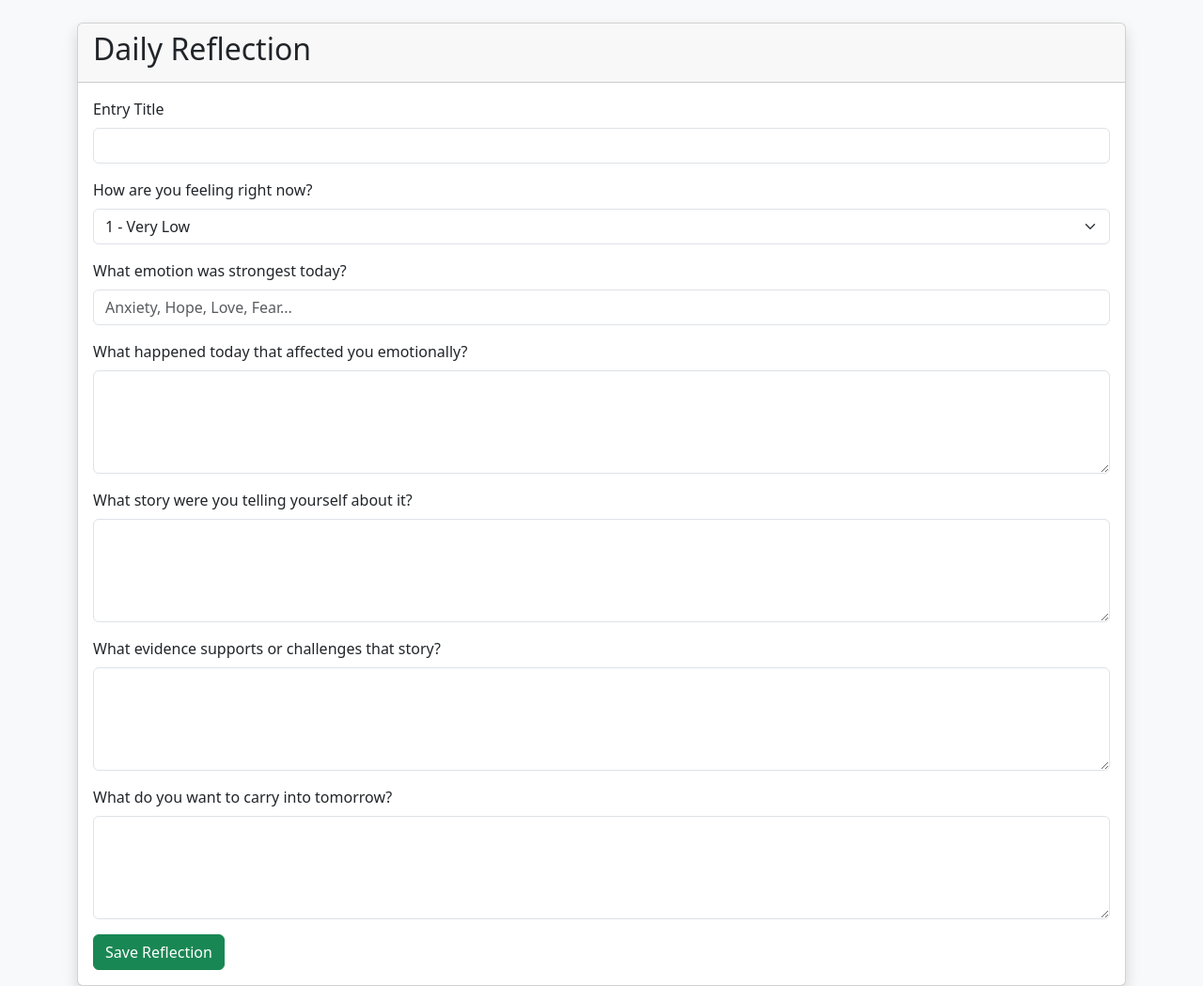
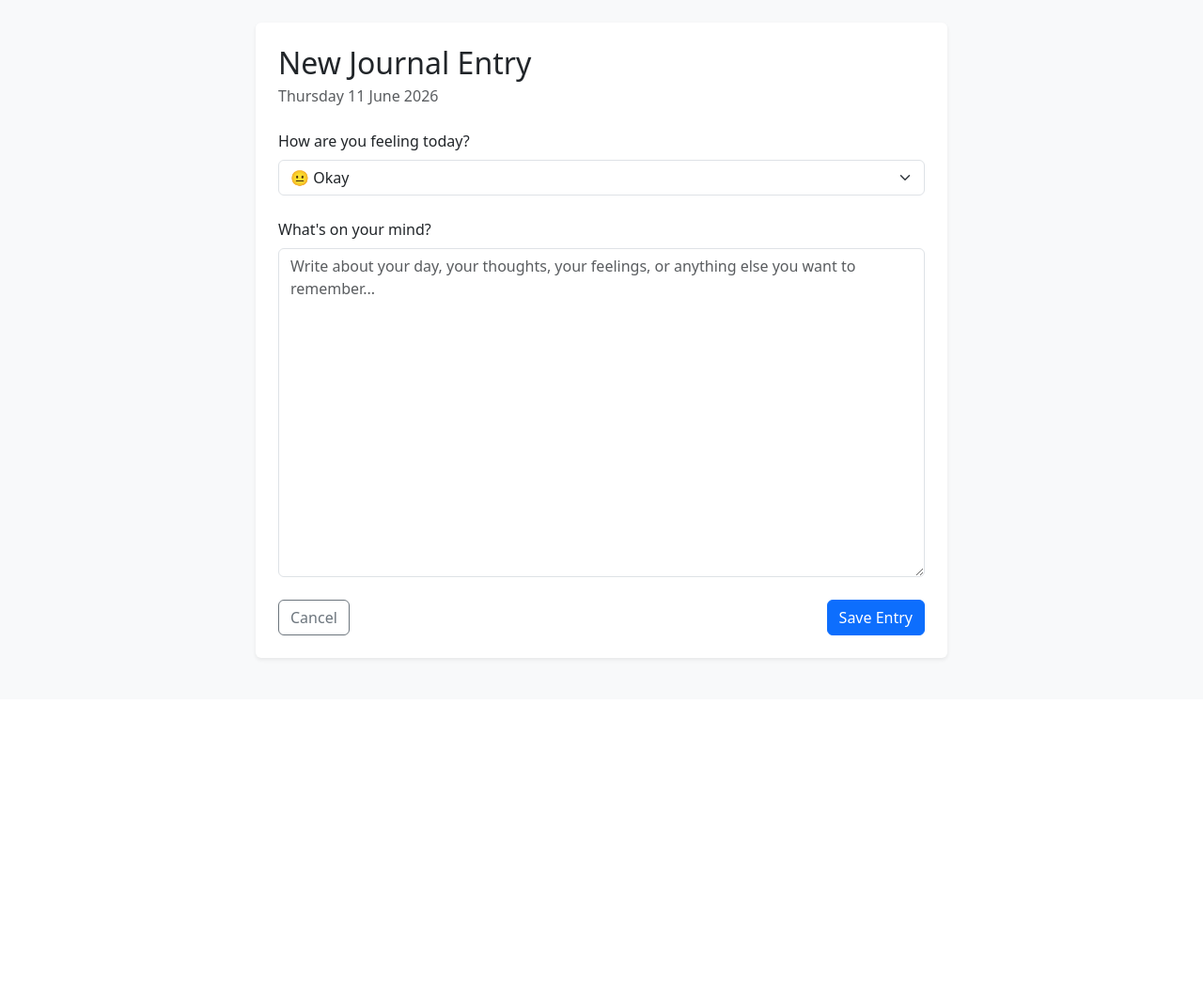
Before and after one commit to dippa1982/Journal, a Flask app: page /new-entry in a window 1280 px wide. Shown: the part 56-1105 px from the top of the page at 94% size. After the commit the page ends 759 px from the top, so only its background shows below. Run offline with Flask 3, Linux system fonts and the light colour scheme; the visitor is signed in with stand-in values (Sample User, id 1).

Commit message:
Add files via upload

```diff
--- a/app.py
+++ b/app.py
@@ -77,37 +77,12 @@ class User(UserMixin, db.Model):
 class Entry(db.Model):
     id = db.Column(db.Integer, primary_key=True)
 
-    title = db.Column(
-        db.String(200),
-        nullable=False
-    )
-
     mood_score = db.Column(
         db.Integer,
         nullable=False
     )
 
-    strongest_emotion = db.Column(
-        db.String(100),
-        nullable=False
-    )
-
-    emotional_event = db.Column(
-        db.Text,
-        nullable=False
-    )
-
-    personal_story = db.Column(
-        db.Text,
-        nullable=False
-    )
-
-    evidence = db.Column(
-        db.Text,
-        nullable=False
-    )
-
-    tomorrow_focus = db.Column(
+    content = db.Column(
         db.Text,
         nullable=False
     )
@@ -246,32 +221,25 @@ def dashboard():
         Entry.created_at.desc()
     ).all()
 
-    emotion_counter = Counter()
-
-    for entry in entries:
-        emotion_counter[entry.strongest_emotion] += 1
-
-    top_emotions = emotion_counter.most_common(5)
-
     total_entries = len(entries)
 
-    if total_entries > 0:
+    if total_entries:
         average_mood = round(
-            sum(entry.mood_score for entry in entries)
-            / total_entries,
+            sum(
+                e.mood_score
+                for e in entries
+            ) / total_entries,
             1
         )
     else:
         average_mood = 0
 
     return render_template(
-    'dashboard.html',
-    entries=entries,
-    total_entries=total_entries,
-    average_mood=average_mood,
-    top_emotions=top_emotions
-)
-
+        'dashboard.html',
+        entries=entries,
+        total_entries=total_entries,
+        average_mood=average_mood
+    )
 
 # --------------------------------------------------
 # New Entry
@@ -284,13 +252,8 @@ def new_entry():
     if request.method == 'POST':
 
         entry = Entry(
-            title=request.form['title'],
-            mood_score=request.form['mood_score'],
-            strongest_emotion=request.form['strongest_emotion'],
-            emotional_event=request.form['emotional_event'],
-            personal_story=request.form['personal_story'],
-            evidence=request.form['evidence'],
-            tomorrow_focus=request.form['tomorrow_focus'],
+            mood_score=int(request.form['mood_score']),
+            content=request.form['content'],
             user_id=current_user.id
         )
 
@@ -301,13 +264,18 @@ def new_entry():
 
         return redirect(url_for('dashboard'))
 
-    return render_template('new_entry.html')
+    return render_template(
+        'new_entry.html',
+        now=datetime.now()
+    )
 
 
 # --------------------------------------------------
 # Edit Entry
 # --------------------------------------------------
-@app.route('/edit-entry/<int:entry_id>', methods=['GET', 'POST'])
+
+@app.route('/edit-entry/<int:entry_id>',
+           methods=['GET', 'POST'])
 @login_required
 def edit_entry(entry_id):
 
@@ -318,17 +286,15 @@ def edit_entry(entry_id):
 
     if request.method == 'POST':
 
-        entry.title = request.form['title']
-        entry.mood_score = request.form['mood_score']
-        entry.strongest_emotion = request.form['strongest_emotion']
-        entry.emotional_event = request.form['emotional_event']
-        entry.personal_story = request.form['personal_story']
-        entry.evidence = request.form['evidence']
-        entry.tomorrow_focus = request.form['tomorrow_focus']
+        entry.mood_score = int(
+            request.form['mood_score']
+        )
+
+        entry.content = request.form['content']
 
         db.session.commit()
 
-        flash('Entry updated successfully.')
+        flash('Entry updated.')
 
         return redirect(
             url_for(
@@ -341,25 +307,6 @@ def edit_entry(entry_id):
         'edit_entry.html',
         entry=entry
     )
-
-# --------------------------------------------------
-# View Entry
-# --------------------------------------------------
-
-@app.route('/entry/<int:entry_id>')
-@login_required
-def view_entry(entry_id):
-
-    entry = Entry.query.filter_by(
-        id=entry_id,
-        user_id=current_user.id
-    ).first_or_404()
-
-    return render_template(
-        'view_entry.html',
-        entry=entry
-    )
-
 
 # --------------------------------------------------
 # Delete Entry
@@ -392,14 +339,10 @@ def search():
     query = request.args.get('q', '')
 
     entries = Entry.query.filter(
-    Entry.user_id == current_user.id,
-    (
-        Entry.title.ilike(f"%{query}%") |
-        Entry.emotional_event.ilike(f"%{query}%") |
-        Entry.personal_story.ilike(f"%{query}%") |
-        Entry.evidence.ilike(f"%{query}%") |
-        Entry.tomorrow_focus.ilike(f"%{query}%")
-    )
+        Entry.user_id == current_user.id,
+        Entry.content.ilike(
+            f"%{query}%"
+        )
     ).order_by(
         Entry.created_at.desc()
     ).all()
@@ -411,44 +354,29 @@ def search():
     )
 
 # --------------------------------------------------
-# Monthly Review
+# View Entry
 # --------------------------------------------------
 
-@app.route('/review')
+@app.route('/entry/<int:entry_id>')
 @login_required
-def review():
+def view_entry(entry_id):
 
-    entries = Entry.query.filter_by(
+    entry = Entry.query.filter_by(
+        id=entry_id,
         user_id=current_user.id
-    ).all()
+    ).first_or_404()
 
-    total_entries = len(entries)
-
-    if total_entries:
-        average_mood = round(
-            sum(e.mood_score for e in entries)
-            / total_entries,
-            1
-        )
-    else:
-        average_mood = 0
-
-    emotion_counter = Counter(
-        e.strongest_emotion
-        for e in entries
+    return render_template(
+        'view_entry.html',
+        entry=entry
     )
 
-    return render_template(
-        'review.html',
-        total_entries=total_entries,
-        average_mood=average_mood,
-        emotions=emotion_counter.most_common()
-    )
 # --------------------------------------------------
 # Create Database
 # --------------------------------------------------
 
 with app.app_context():
+    db.drop_all()
     db.create_all()
 
 
--- a/templates/base.html
+++ b/templates/base.html
@@ -75,17 +75,6 @@
                                href="{{ url_for('dashboard') }}">
 
                                 View Reflections
-
-                            </a>
-
-                        </li>
-
-                        <li>
-
-                            <a class="dropdown-item"
-                               href="{{ url_for('review') }}">
-
-                                Emotional Review
 
                             </a>
 
--- a/templates/new_entry.html
+++ b/templates/new_entry.html
@@ -4,31 +4,32 @@
 
 {% block content %}
 
-<div class="card shadow">
+<div class="row justify-content-center">
 
-    <div class="card-header">
-        <h2>Daily Reflection</h2>
+    <div class="col-lg-8">
+
+        <div class="card border-0 shadow-sm">
+
+            <div class="card-body p-4">
+
+                <div class="mb-4">
+
+                    <h2 class="mb-1">
+                        New Journal Entry
+                    </h2>
+
+                    <p class="text-muted mb-0">
+                        {{ now.strftime('%A %d %B %Y') if now else '' }}
+                    </p>
+
                 </div>
-
-    <div class="card-body">
 
                 <form method="POST">
 
-            <div class="mb-3">
+                    <div class="mb-4">
+
                         <label class="form-label">
-                    Entry Title
-                </label>
-
-                <input
-                    type="text"
-                    name="title"
-                    class="form-control"
-                    required>
-            </div>
-
-            <div class="mb-3">
-                <label class="form-label">
-                    How are you feeling right now?
+                            How are you feeling today?
                         </label>
 
                         <select
@@ -36,81 +37,45 @@
                             class="form-select"
                             required>
 
-                    <option value="1">1 - Very Low</option>
-                    <option value="2">2 - Low</option>
-                    <option value="3">3 - Neutral</option>
-                    <option value="4">4 - Good</option>
-                    <option value="5">5 - Great</option>
+                            <option value="5">😁 Great</option>
+                            <option value="4">🙂 Good</option>
+                            <option value="3" selected>😐 Okay</option>
+                            <option value="2">😔 Low</option>
+                            <option value="1">😞 Struggling</option>
 
                         </select>
+
                     </div>
 
-            <div class="mb-3">
+                    <div class="mb-4">
+
                         <label class="form-label">
-                    What emotion was strongest today?
-                </label>
-
-                <input
-                    type="text"
-                    name="strongest_emotion"
-                    class="form-control"
-                    placeholder="Anxiety, Hope, Love, Fear..."
-                    required>
-            </div>
-
-            <div class="mb-3">
-                <label class="form-label">
-                    What happened today that affected you emotionally?
+                            What's on your mind?
                         </label>
 
                         <textarea
-                    name="emotional_event"
+                            name="content"
                             class="form-control"
-                    rows="4"
+                            rows="14"
+                            placeholder="Write about your day, your thoughts, your feelings, or anything else you want to remember..."
                             required></textarea>
+
                     </div>
 
-            <div class="mb-3">
-                <label class="form-label">
-                    What story were you telling yourself about it?
-                </label>
+                    <div class="d-flex justify-content-between">
 
-                <textarea
-                    name="personal_story"
-                    class="form-control"
-                    rows="4"
-                    required></textarea>
-            </div>
-
-            <div class="mb-3">
-                <label class="form-label">
-                    What evidence supports or challenges that story?
-                </label>
-
-                <textarea
-                    name="evidence"
-                    class="form-control"
-                    rows="4"
-                    required></textarea>
-            </div>
-
-            <div class="mb-3">
-                <label class="form-label">
-                    What do you want to carry into tomorrow?
-                </label>
-
-                <textarea
-                    name="tomorrow_focus"
-                    class="form-control"
-                    rows="4"
-                    required></textarea>
-            </div>
+                        <a href="{{ url_for('dashboard') }}"
+                           class="btn btn-outline-secondary">
+                            Cancel
+                        </a>
 
                         <button
                             type="submit"
-                class="btn btn-success">
-                Save Reflection
+                            class="btn btn-primary">
+                            Save Entry
                         </button>
+
+                    </div>
 
                 </form>
 
@@ -118,4 +83,8 @@
 
         </div>
 
+    </div>
+
+</div>
+
 {% endblock %}
```
Also changed, not shown: templates/dashboard.html (+102 -90 lines), templates/edit_entry.html (+65 -94 lines), templates/view_entry.html (+51 -42 lines). Lines whose indentation alone changed are shown as unchanged.
